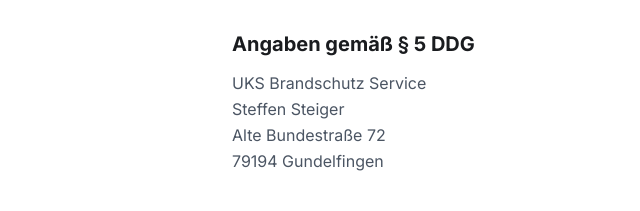
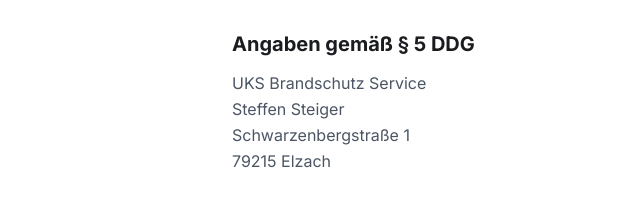
Before and after one commit to heinydo/uks-brandschutz-service, a plain HTML site: page impressum.html in a window 1280 px wide. Shown: the part 210-421 px from the top of the page, 56-696 px from the left. Drawn offline with Linux system fonts and the light colour scheme.

Commit message:
Update address in impressum.html

```diff
--- a/impressum.html
+++ b/impressum.html
@@ -40,8 +40,8 @@
           <p class="mt-3">
             UKS Brandschutz Service<br>
             Steffen Steiger<br>
-            Alte Bundestraße 72<br>
-            79194 Gundelfingen
+            Schwarzenbergstraße 1<br>
+            79215 Elzach
           </p>
         </section>
 
```
